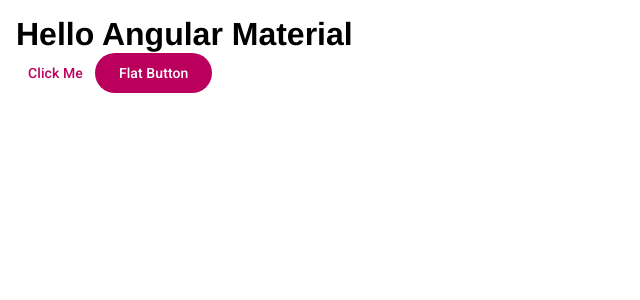
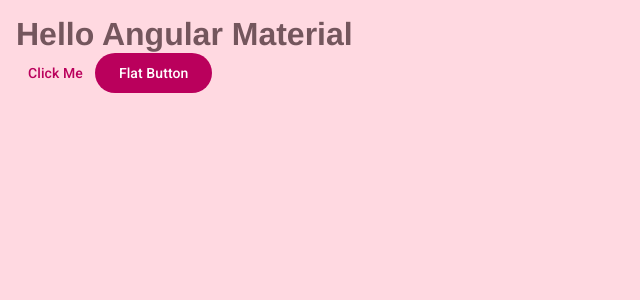
Before and after one commit to matiasArt/UDEMY-ANGULAR-MATERIAL-ADVANCED, an Angular app: page / in a window 1280 px wide. Shown: the top 300 px of the page, without its empty margins (0-640 px from the left). Built offline with nearby package versions, Linux system fonts and the light colour scheme.

Commit message:
uso de tokens

```diff
--- a/src/app/app.component.scss
+++ b/src/app/app.component.scss
@@ -0,0 +1,5 @@
+:host{
+    h1{
+        color: var(--mat-sys-secondary)
+    }
+}
--- a/src/styles.scss
+++ b/src/styles.scss
@@ -13,6 +13,7 @@
   padding: 1rem;
   margin: 0;
   font-family: Robot,"Helvetica Neue", sans-serif;
+  background-color: var(--mat-sys-primary-fixed);
 }
 
 
```
